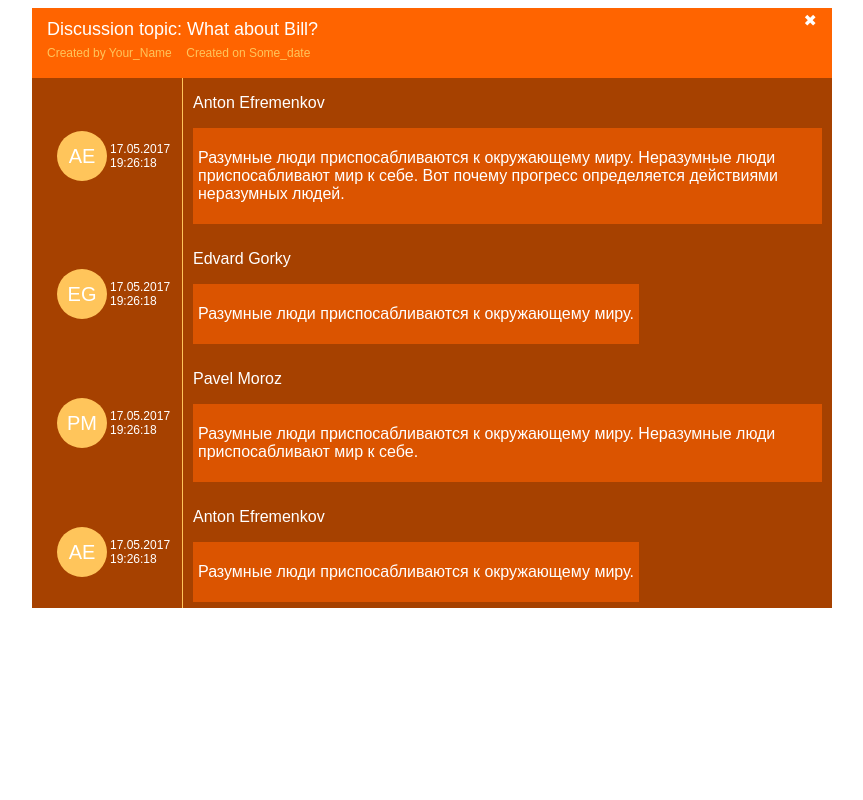
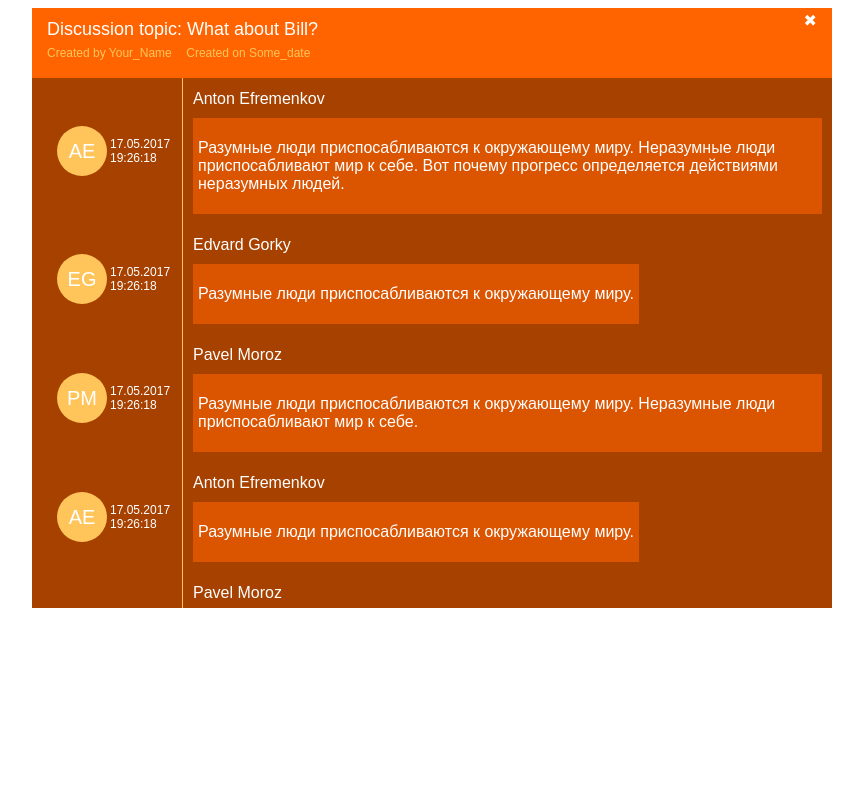
Before and after one commit to Tayranga/Vesta_site, a plain HTML site: page D-Z/1/d_z_1.html in a window 1280 px wide. Shown: the whole page, without its empty margins (208-1071 px from the left). Drawn offline with Linux system fonts and the light colour scheme.

Commit message:
fix D-Z again

```diff
--- a/D-Z/1/d_z_1.css
+++ b/D-Z/1/d_z_1.css
@@ -2,8 +2,8 @@
     box-sizing: border-box;
 }
 body{
-
     font-family: Arial, Helvetica, sans-serif;
+    font-size: 16px;
 }
 .body_block{
     height: 600px;
@@ -63,6 +63,7 @@ section{
 .right_part{
     padding: 0 10px;
     border-left: 1px solid #FFC55B;
+    flex-direction: column;
 }
 
 .circle{
@@ -80,13 +81,13 @@ section{
     margin-left: 3px;
 }
 
-.author_nabme{
-    margin-block-start: 4px;
-    margin-block-end: 2px;
+.author_name{
+    margin: 12px 0 0 0;
 }
 .message{
     background-color: #DB5400;
     padding: 5px;
     margin: 10px 0px;
     min-height: 20px;
+    line-height: 18px;
 }
--- a/D-Z/1/d_z_1.html
+++ b/D-Z/1/d_z_1.html
@@ -128,7 +128,7 @@
                     <p class="white_text">17.05.2017 <br> 19:26:18 </p>
 
                 </div>
-                <div class="right_part white_text ">
+                <div class="right_part white_text flex_container ">
                     <p class="author_name">Anton Efremenkov</p>
                     <div class="message ">
                         <p>Разумные люди приспосабливаются к окружающему миру. </p>
```
